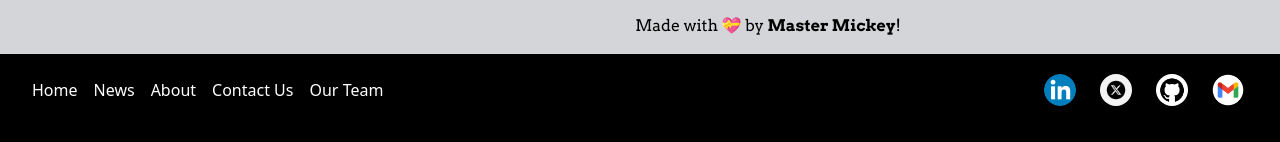
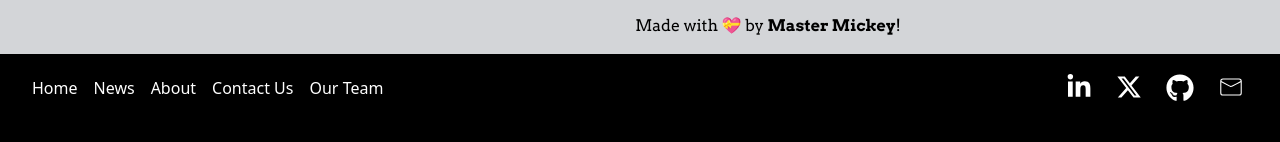
Before and after one commit to singodiyashubham87/Draw-it-out, a React (Vite) app: page / in a window 1280 px wide. Shown: the part 926-1068 px from the top of the page. Built offline with nearby package versions, Linux system fonts and the light colour scheme; a web font is replaced by a local one.

Commit message:
Add hover effect on Social Media icon

```diff
--- a/src/components/Footer.jsx
+++ b/src/components/Footer.jsx
@@ -1,8 +1,7 @@
-import LinkedInIcon from "../assets/images/linkedin.jpg";
-import TwitterIcon from "../assets/images/X.png";
-import GitHubIcon from "../assets/images/github.png";
-import EmailIcon from "../assets/images/GMail.webp";
-
+import { FaXTwitter } from "react-icons/fa6";
+import { FaLinkedinIn } from "react-icons/fa";
+import { FaGithub } from "react-icons/fa";
+import { CiMail } from "react-icons/ci";
 const Footer = () => {
   return (
     <footer className="bg-black">
@@ -39,43 +38,27 @@ const Footer = () => {
         <div className="socialicons flex gap-4">
           <a
             href="https://www.linkedin.com/in/singodiyashubham87/"
-            className="hover:bg-blue-300 p-1 rounded-full"
+            className="rounded-full"
           >
-            <img
-              src={LinkedInIcon}
-              alt="LinkedIn"
-              className="rounded-full w-8 h-8 hover:bg-blue-500"
-            />
+            <FaLinkedinIn className="text-white hover:bg-blue-600 m-1" size={26}/>
           </a>
           <a
             href="https://twitter.com/_master_mickey"
-            className="hover:bg-blue-300 p-1 rounded-full"
+            className="rounded-full"
           >
-            <img
-              src={TwitterIcon}
-              alt="Twitter"
-              className="rounded-full w-8 h-8 hover:bg-blue-500"
-            />
+            <FaXTwitter className="text-white hover:bg-white hover:text-black m-1 " size={26}/>
           </a>
           <a
             href="https://github.com/singodiyashubham87"
-            className="hover:bg-blue-300 p-1 rounded-full"
+            className="rounded-full"
           >
-            <img
-              src={GitHubIcon}
-              alt="GitHub"
-              className="rounded-full w-8 h-8 hover:bg-blue-500"
-            />
+            <FaGithub className="text-white m-1" size={28}/>
           </a>
           <a
             href="mailto:singodiyashubham87@gmail.com"
-            className="hover:bg-blue-300 p-1 rounded-full"
+            className="rounded-full"
           >
-            <img
-              src={EmailIcon}
-              alt="Email"
-              className="rounded-full w-8 h-8 hover:bg-blue-500"
-            />
+            <CiMail className="text-white m-1 hover:bg-white hover:text-red-900" size={26}/>
           </a>
         </div>
       </div>
```
Also changed, not shown: 1 other file (tests, documents, lock files or other folders).
